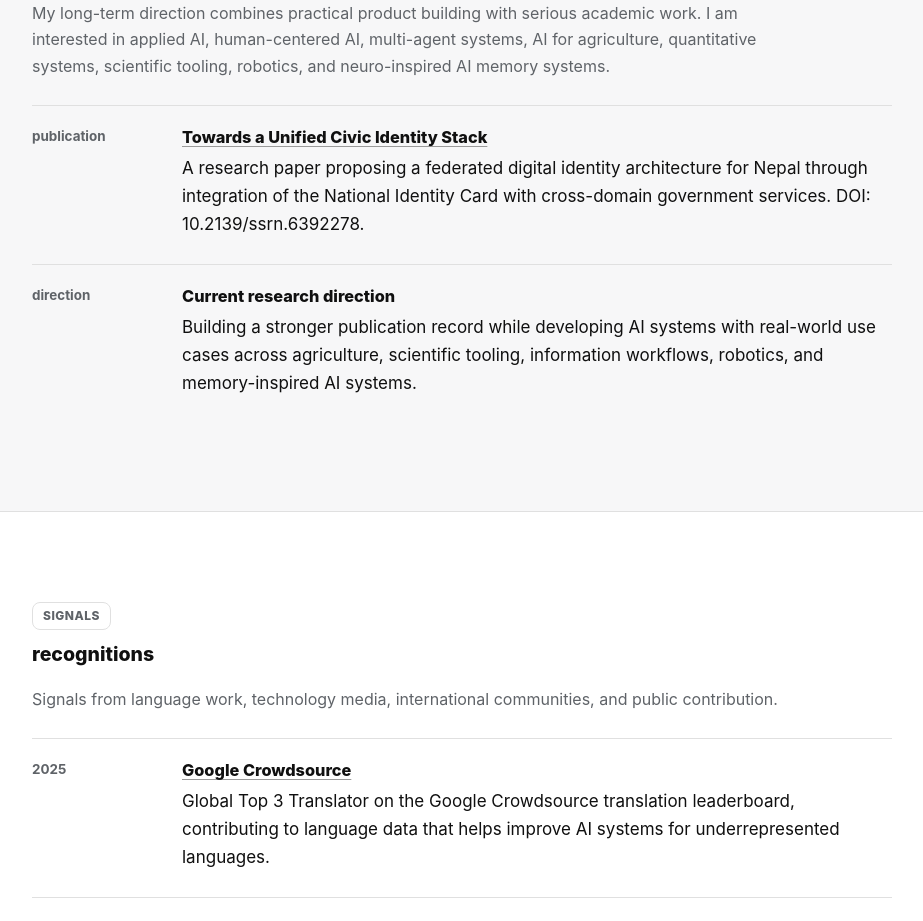
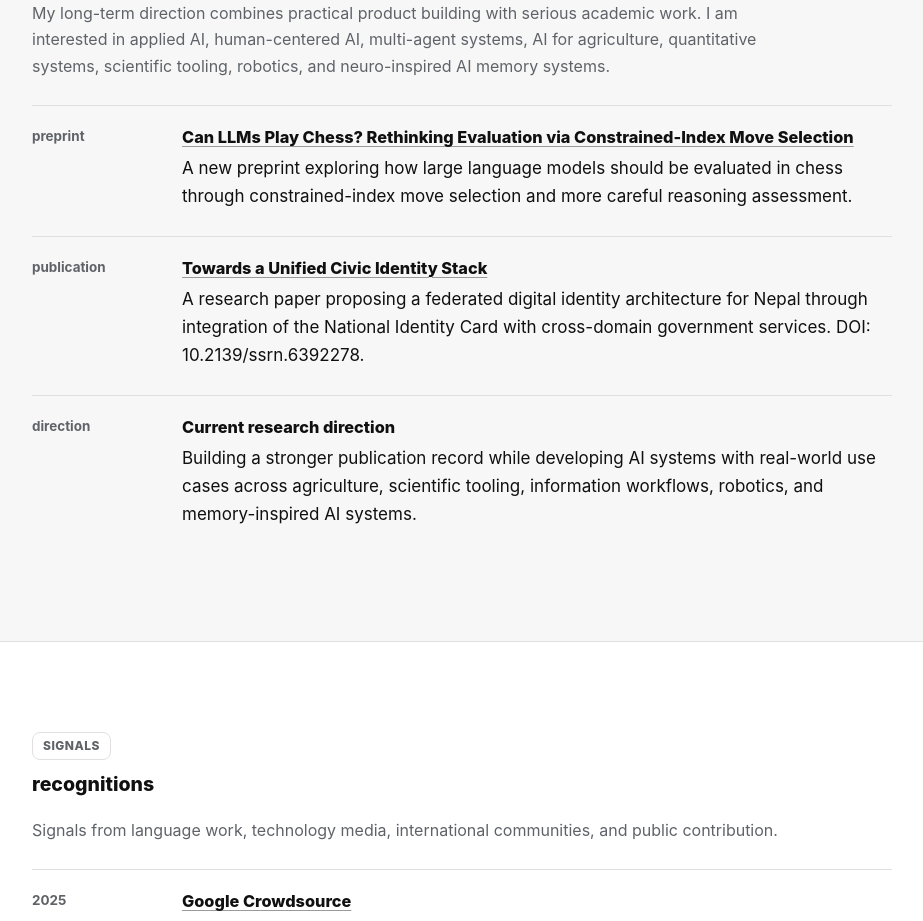
Before and after one commit to sakshyambanjade/Portfolio, a React (Vite) app: page / in a window 1280 px wide. Shown: the part 4520-5441 px from the top of the page, without its empty margins (178-1101 px from the left). Built offline with nearby package versions, Linux system fonts and the light colour scheme.

Commit message:
Add chess LLM preprint to research

```diff
--- a/index.html
+++ b/index.html
@@ -292,6 +292,20 @@
                   quantitative systems, scientific tooling, robotics, and neuro-inspired AI memory systems.
                 </p>
               </header>
+          <article class="entry">
+            <time>preprint</time>
+            <div>
+              <h3>
+                <a href="https://www.researchgate.net/publication/404135344_Can_LLMs_Play_Chess_Rethinking_Evaluation_via_Constrained-Index_Move_Selection">
+                  Can LLMs Play Chess? Rethinking Evaluation via Constrained-Index Move Selection
+                </a>
+              </h3>
+              <p>
+                A new preprint exploring how large language models should be evaluated in chess through
+                constrained-index move selection and more careful reasoning assessment.
+              </p>
+            </div>
+          </article>
           <article class="entry">
             <time>publication</time>
             <div>
--- a/src/content.js
+++ b/src/content.js
@@ -195,6 +195,13 @@ export const doneItems = [
 ];
 
 export const researchItems = [
+  {
+    label: "preprint",
+    title: "Can LLMs Play Chess? Rethinking Evaluation via Constrained-Index Move Selection",
+    href: "https://www.researchgate.net/publication/404135344_Can_LLMs_Play_Chess_Rethinking_Evaluation_via_Constrained-Index_Move_Selection",
+    body:
+      "A new preprint exploring how large language models should be evaluated in chess through constrained-index move selection and more careful reasoning assessment.",
+  },
   {
     label: "publication",
     title: "Towards a Unified Civic Identity Stack",
```
